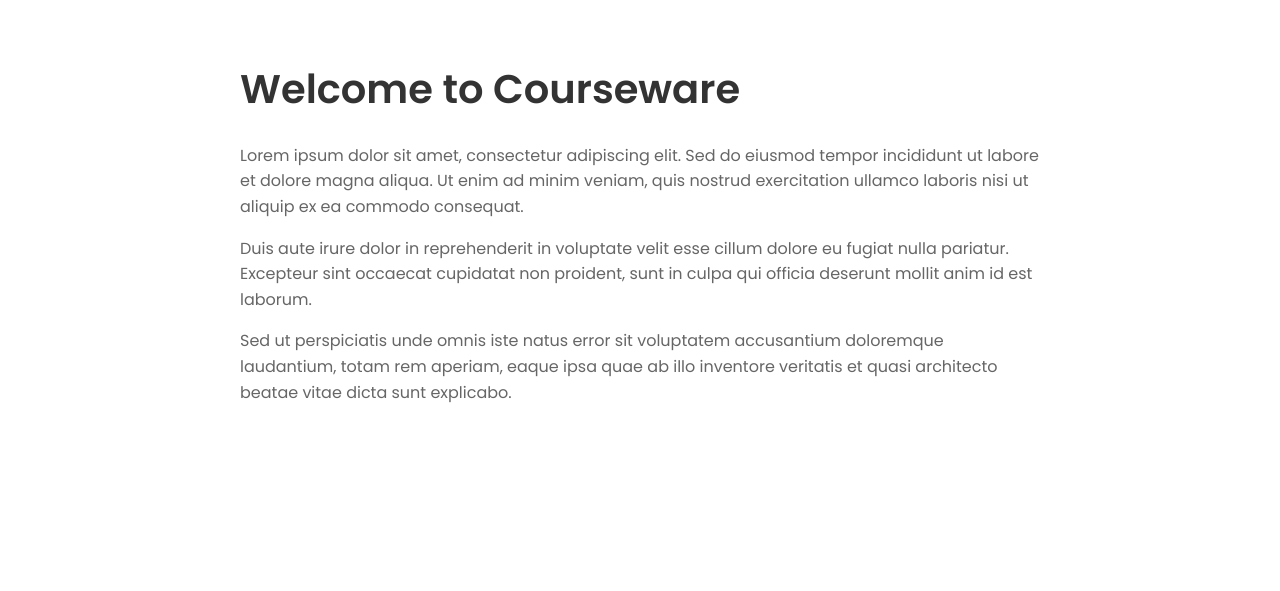
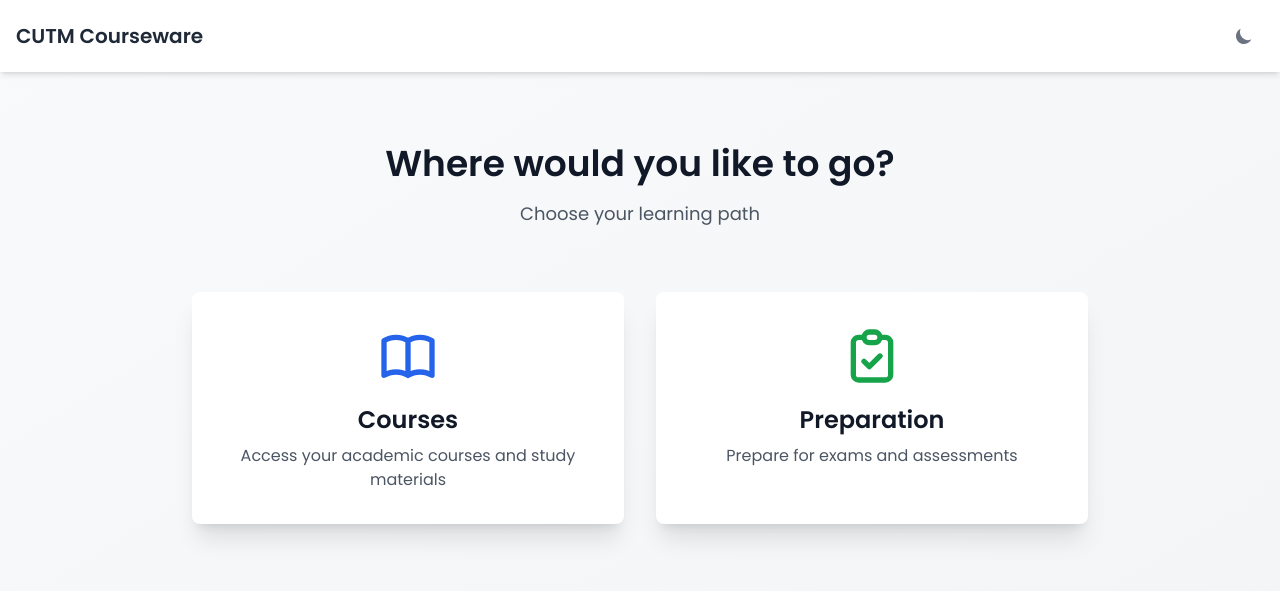
Before and after one commit to prayansu/cutm-courseware, a plain HTML site: page landing.html in a window 1280 px wide. Drawn offline with nearby package versions, Linux system fonts and the light colour scheme.

Commit message:
updated landing and index pages

```diff
--- a/landing.html
+++ b/landing.html
@@ -1,5 +1,5 @@
 <!DOCTYPE html>
-<html lang="en">
+<html lang="en" class="light">
 <head>
     <meta charset="UTF-8">
     <meta name="viewport" content="width=device-width, initial-scale=1.0">
@@ -7,56 +7,107 @@
     <link rel="preconnect" href="https://fonts.googleapis.com">
     <link rel="preconnect" href="https://fonts.gstatic.com" crossorigin>
     <link href="https://fonts.googleapis.com/css2?family=Poppins:wght@400;600&display=swap" rel="stylesheet">
+    <script src="https://cdn.tailwindcss.com"></script>
+    <script>
+        tailwind.config = {
+            darkMode: 'class',
+            theme: {
+                extend: {
+                    fontFamily: {
+                        poppins: ['Poppins', 'sans-serif'],
+                    }
+                }
+            }
+        }
+    </script>
     <style>
         body {
-            margin: 0;
-            padding: 2rem;
             font-family: 'Poppins', sans-serif;
-            background-color: white;
-            animation: fadeIn 1s ease;
-        }
-
-        @keyframes fadeIn {
-            from {
-                opacity: 0;
-                transform: translateY(20px);
-            }
-            to {
-                opacity: 1;
-                transform: translateY(0);
-            }
-        }
-
-        .content {
-            max-width: 800px;
-            margin: 0 auto;
-        }
-
-        h1 {
-            color: #333;
-            font-size: 2.5rem;
-            margin-bottom: 1.5rem;
-        }
-
-        p {
-            color: #666;
-            line-height: 1.6;
-            margin-bottom: 1rem;
         }
     </style>
 </head>
-<body>
-    <div class="content">
-        <h1>Welcome to Courseware</h1>
-        <p>
-            Lorem ipsum dolor sit amet, consectetur adipiscing elit. Sed do eiusmod tempor incididunt ut labore et dolore magna aliqua. Ut enim ad minim veniam, quis nostrud exercitation ullamco laboris nisi ut aliquip ex ea commodo consequat.
-        </p>
-        <p>
-            Duis aute irure dolor in reprehenderit in voluptate velit esse cillum dolore eu fugiat nulla pariatur. Excepteur sint occaecat cupidatat non proident, sunt in culpa qui officia deserunt mollit anim id est laborum.
-        </p>
-        <p>
-            Sed ut perspiciatis unde omnis iste natus error sit voluptatem accusantium doloremque laudantium, totam rem aperiam, eaque ipsa quae ab illo inventore veritatis et quasi architecto beatae vitae dicta sunt explicabo.
-        </p>
-    </div>
+<body class="bg-gray-50 dark:bg-gray-900 transition-colors duration-300">
+    <header class="fixed w-full top-0 left-0 z-50 bg-white dark:bg-gray-800 shadow-md">
+        <div class="max-w-screen-xl mx-auto p-4 flex items-center justify-between">
+            <div class="flex items-center">
+                <span class="text-xl font-semibold text-gray-800 dark:text-white">CUTM Courseware</span>
+            </div>
+            <button id="theme-toggle" type="button" class="text-gray-500 dark:text-gray-400 hover:bg-gray-100 dark:hover:bg-gray-700 focus:outline-none focus:ring-4 focus:ring-gray-200 dark:focus:ring-gray-700 rounded-lg text-sm p-2.5">
+                <svg id="theme-toggle-dark-icon" class="w-5 h-5" fill="currentColor" viewBox="0 0 20 20" xmlns="http://www.w3.org/2000/svg">
+                    <path d="M17.293 13.293A8 8 0 016.707 2.707a8.001 8.001 0 1010.586 10.586z"></path>
+                </svg>
+                <svg id="theme-toggle-light-icon" class="hidden w-5 h-5" fill="currentColor" viewBox="0 0 20 20" xmlns="http://www.w3.org/2000/svg">
+                    <path d="M10 2a1 1 0 011 1v1a1 1 0 11-2 0V3a1 1 0 011-1zm4 8a4 4 0 11-8 0 4 4 0 018 0zm-.464 4.95l.707.707a1 1 0 001.414-1.414l-.707-.707a1 1 0 00-1.414 1.414zm2.12-10.607a1 1 0 010 1.414l-.706.707a1 1 0 11-1.414-1.414l.707-.707a1 1 0 011.414 0zM17 11a1 1 0 100-2h-1a1 1 0 100 2h1zm-7 4a1 1 0 011 1v1a1 1 0 11-2 0v-1a1 1 0 011-1zM5.05 6.464A1 1 0 106.465 5.05l-.708-.707a1 1 0 00-1.414 1.414l.707.707zm1.414 8.486l-.707.707a1 1 0 01-1.414-1.414l.707-.707a1 1 0 011.414 1.414zM4 11a1 1 0 100-2H3a1 1 0 000 2h1z"></path>
+                </svg>
+            </button>
+        </div>
+    </header>
+
+    <main class="pt-20 min-h-screen bg-gradient-to-br from-gray-50 to-gray-100 dark:from-gray-900 dark:to-gray-800">
+        <div class="max-w-screen-xl mx-auto px-4 py-16">
+            <div class="text-center mb-16">
+                <h1 class="text-4xl font-bold text-gray-900 dark:text-white mb-4">Where would you like to go?</h1>
+                <p class="text-lg text-gray-600 dark:text-gray-300">Choose your learning path</p>
+            </div>
+
+            <div class="grid md:grid-cols-2 gap-8 max-w-4xl mx-auto">
+                <!-- Courses Card -->
+                <div class="bg-white dark:bg-gray-800 rounded-lg shadow-xl hover:shadow-2xl transition-all duration-300 transform hover:-translate-y-1">
+                    <a href="/courses" class="block p-8">
+                        <div class="text-center">
+                            <svg class="w-16 h-16 mx-auto mb-4 text-blue-600" fill="none" stroke="currentColor" viewBox="0 0 24 24" xmlns="http://www.w3.org/2000/svg">
+                                <path stroke-linecap="round" stroke-linejoin="round" stroke-width="2" d="M12 6.253v13m0-13C10.832 5.477 9.246 5 7.5 5S4.168 5.477 3 6.253v13C4.168 18.477 5.754 18 7.5 18s3.332.477 4.5 1.253m0-13C13.168 5.477 14.754 5 16.5 5c1.747 0 3.332.477 4.5 1.253v13C19.832 18.477 18.247 18 16.5 18c-1.746 0-3.332.477-4.5 1.253"></path>
+                            </svg>
+                            <h2 class="text-2xl font-bold text-gray-900 dark:text-white mb-2">Courses</h2>
+                            <p class="text-gray-600 dark:text-gray-300">Access your academic courses and study materials</p>
+                        </div>
+                    </a>
+                </div>
+
+                <!-- Preparation Card -->
+                <div class="bg-white dark:bg-gray-800 rounded-lg shadow-xl hover:shadow-2xl transition-all duration-300 transform hover:-translate-y-1">
+                    <a href="/preparation" class="block p-8">
+                        <div class="text-center">
+                            <svg class="w-16 h-16 mx-auto mb-4 text-green-600" fill="none" stroke="currentColor" viewBox="0 0 24 24" xmlns="http://www.w3.org/2000/svg">
+                                <path stroke-linecap="round" stroke-linejoin="round" stroke-width="2" d="M9 5H7a2 2 0 00-2 2v12a2 2 0 002 2h10a2 2 0 002-2V7a2 2 0 00-2-2h-2M9 5a2 2 0 002 2h2a2 2 0 002-2M9 5a2 2 0 012-2h2a2 2 0 012 2m-6 9l2 2 4-4"></path>
+                            </svg>
+                            <h2 class="text-2xl font-bold text-gray-900 dark:text-white mb-2">Preparation</h2>
+                            <p class="text-gray-600 dark:text-gray-300">Prepare for exams and assessments</p>
+                        </div>
+                    </a>
+                </div>
+            </div>
+        </div>
+    </main>
+
+    <script>
+        // Check if the user has a theme preference
+        if (localStorage.getItem('theme') === 'dark' || (!localStorage.getItem('theme') && window.matchMedia('(prefers-color-scheme: dark)').matches)) {
+            document.documentElement.classList.add('dark');
+            document.getElementById('theme-toggle-light-icon').classList.remove('hidden');
+            document.getElementById('theme-toggle-dark-icon').classList.add('hidden');
+        } else {
+            document.documentElement.classList.remove('dark');
+            document.getElementById('theme-toggle-light-icon').classList.add('hidden');
+            document.getElementById('theme-toggle-dark-icon').classList.remove('hidden');
+        }
+
+        // Add click event listener to theme toggle button
+        document.getElementById('theme-toggle').addEventListener('click', function() {
+            // Toggle theme
+            document.documentElement.classList.toggle('dark');
+
+            // Toggle icons
+            document.getElementById('theme-toggle-dark-icon').classList.toggle('hidden');
+            document.getElementById('theme-toggle-light-icon').classList.toggle('hidden');
+
+            // Save preference to localStorage
+            if (document.documentElement.classList.contains('dark')) {
+                localStorage.setItem('theme', 'dark');
+            } else {
+                localStorage.setItem('theme', 'light');
+            }
+        });
+    </script>
 </body>
 </html>
```
Also changed, not shown: index.html (+29 -2 lines).
